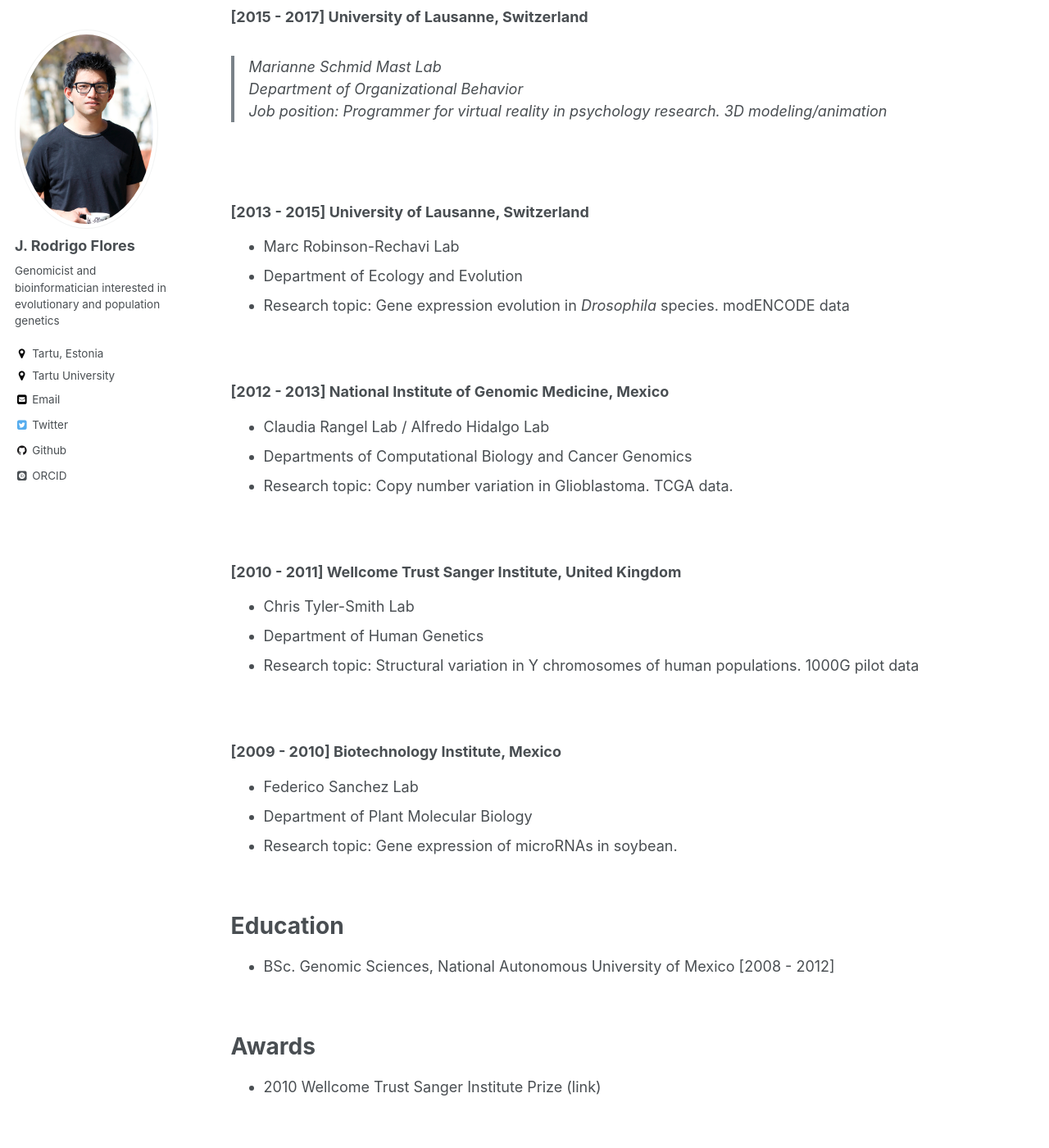
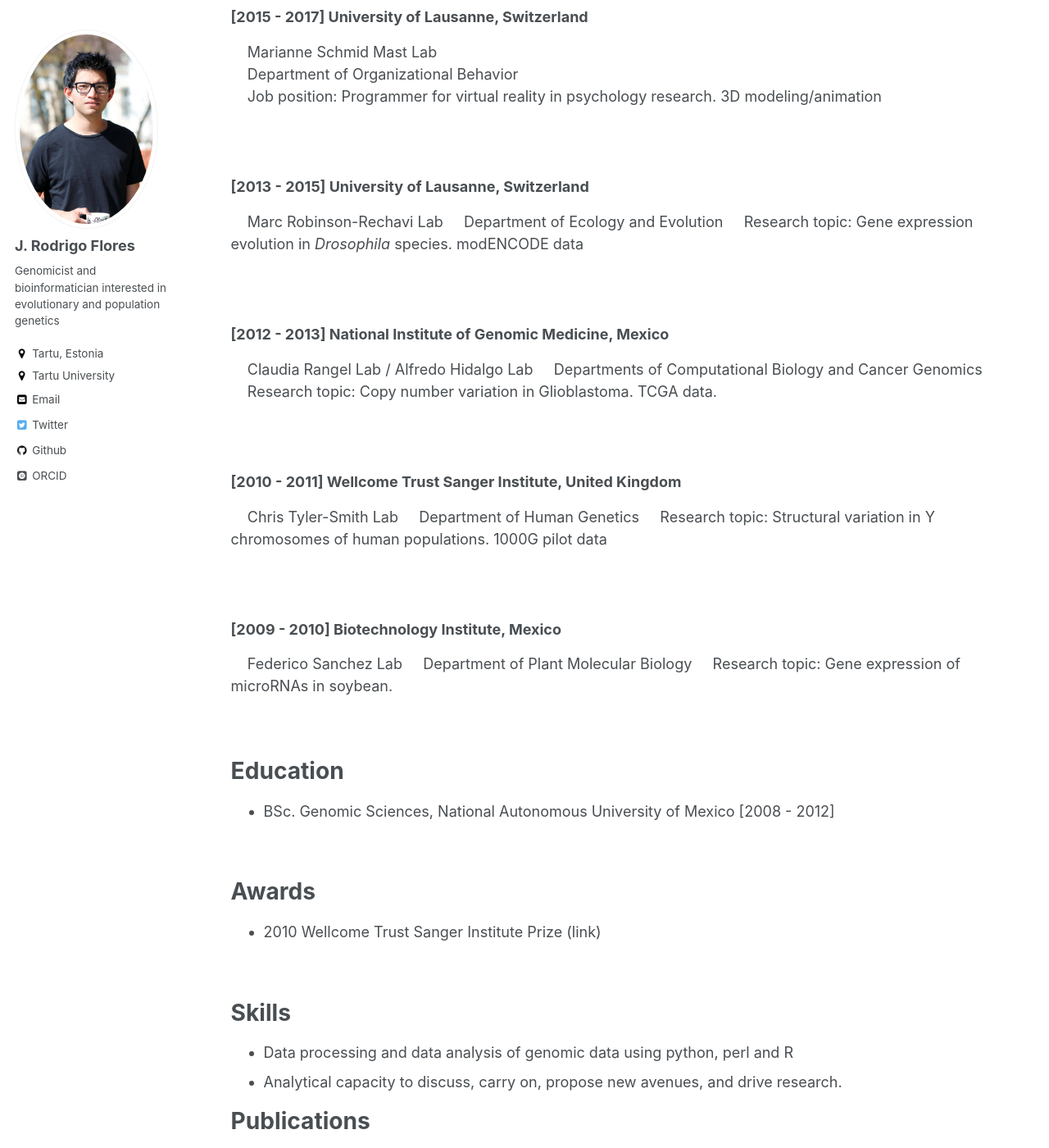
Before and after one commit to JRodrigoF/JRodrigoFlores.github.io, a Jekyll site: the page built from _pages/cv.md, in a window 1280 px wide and 1400 px high, scrolled down 427 px. Shown: the whole window at 82% size. Built offline with Jekyll 4.4.1, drawn with Linux system fonts in a browser that asks for light colours; some web fonts are replaced; part of the change alters nothing that is shown.

Commit message:
Update cv.md

```diff
--- a/_pages/cv.md
+++ b/_pages/cv.md
@@ -21,37 +21,37 @@ Research and Work experience
 <br/>
 ### [2015 - 2017] University of Lausanne, Switzerland
 
-> Marianne Schmid Mast Lab
-> Department of Organizational Behavior
-> Job position: Programmer for virtual reality in psychology research. 3D modeling/animation
+&nbsp;&nbsp;&nbsp;&nbsp;Marianne Schmid Mast Lab
+&nbsp;&nbsp;&nbsp;&nbsp;Department of Organizational Behavior
+&nbsp;&nbsp;&nbsp;&nbsp;Job position: Programmer for virtual reality in psychology research. 3D modeling/animation
 
 <br/>
 ### [2013 - 2015] University of Lausanne, Switzerland
 
-  * Marc Robinson-Rechavi Lab
-  * Department of Ecology and Evolution
-  * Research topic: Gene expression evolution in _Drosophila_ species. modENCODE data
+&nbsp;&nbsp;&nbsp;&nbsp;Marc Robinson-Rechavi Lab
+&nbsp;&nbsp;&nbsp;&nbsp;Department of Ecology and Evolution
+&nbsp;&nbsp;&nbsp;&nbsp;Research topic: Gene expression evolution in _Drosophila_ species. modENCODE data
 
 <br/>
 ### [2012 - 2013] National Institute of Genomic Medicine, Mexico
 
-  * Claudia Rangel Lab / Alfredo Hidalgo Lab
-  * Departments of Computational Biology and Cancer Genomics
-  * Research topic: Copy number variation in Glioblastoma. TCGA data.
+&nbsp;&nbsp;&nbsp;&nbsp;Claudia Rangel Lab / Alfredo Hidalgo Lab
+&nbsp;&nbsp;&nbsp;&nbsp;Departments of Computational Biology and Cancer Genomics
+&nbsp;&nbsp;&nbsp;&nbsp;Research topic: Copy number variation in Glioblastoma. TCGA data.
 
 <br/>
 ### [2010 - 2011] Wellcome Trust Sanger Institute, United Kingdom
 
-  * Chris Tyler-Smith Lab
-  * Department of Human Genetics
-  * Research topic: Structural variation in Y chromosomes of human populations. 1000G pilot data
+&nbsp;&nbsp;&nbsp;&nbsp;Chris Tyler-Smith Lab
+&nbsp;&nbsp;&nbsp;&nbsp;Department of Human Genetics
+&nbsp;&nbsp;&nbsp;&nbsp;Research topic: Structural variation in Y chromosomes of human populations. 1000G pilot data
 
 <br/>
 ### [2009 - 2010] Biotechnology Institute, Mexico
 
-  * Federico Sanchez Lab
-  * Department of Plant Molecular Biology
-  * Research topic: Gene expression of microRNAs in soybean.
+&nbsp;&nbsp;&nbsp;&nbsp;Federico Sanchez Lab
+&nbsp;&nbsp;&nbsp;&nbsp;Department of Plant Molecular Biology
+&nbsp;&nbsp;&nbsp;&nbsp;Research topic: Gene expression of microRNAs in soybean.
 
 <br/>
 
```
